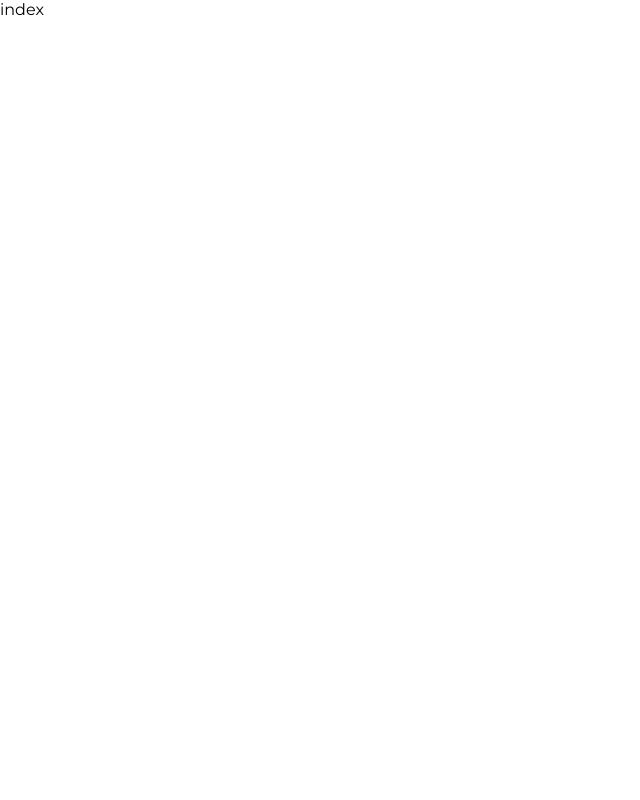
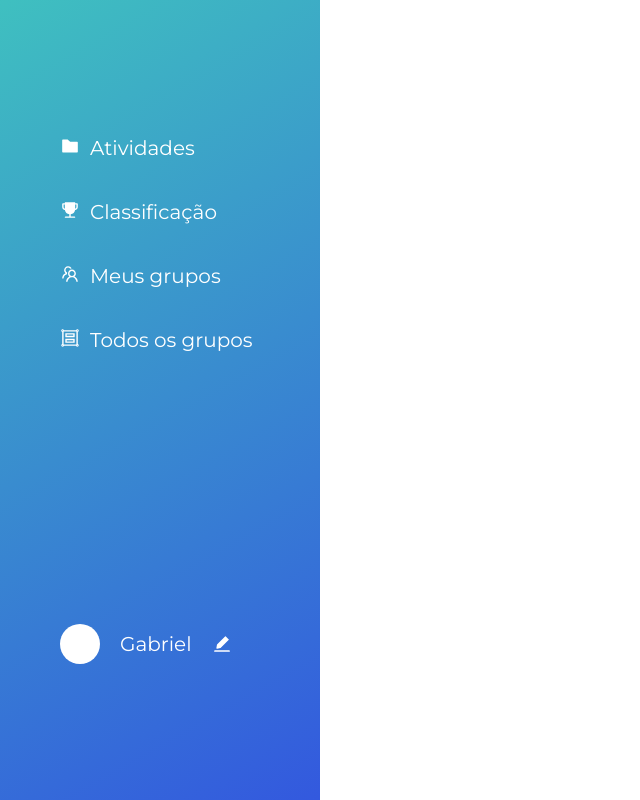
Before and after one commit to laudemirjunior/note-time, a React (Create React App) app: page /dashboard in a window 1280 px wide. Shown: the whole page, without its empty margins (0-640 px from the left). Built offline with nearby package versions, Linux system fonts and the light colour scheme.

Commit message:
feat: finish sadBar

```diff
--- /dev/null
+++ b/src/components/sadBar/index.js
@@ -0,0 +1,46 @@
+import React from "react";
+import { Container } from "./styles";
+import {
+  AiFillTrophy,
+  AiFillFolder,
+  AiOutlineGroup,
+  AiOutlineTeam,
+  AiFillEdit,
+} from "react-icons/ai";
+import { useNavigate } from "react-router-dom";
+
+export default function SadBar() {
+  const navigate = useNavigate();
+
+  return (
+    <Container>
+      <div id="links">
+        <div onClick={() => navigate("/")}>
+          <AiFillFolder />
+          <p>Atividades</p>
+        </div>
+        <div onClick={() => navigate("/")}>
+          <AiFillTrophy />
+          <p>Classificação</p>
+        </div>
+        <div onClick={() => navigate("/")}>
+          <AiOutlineTeam />
+          <p>Meus grupos</p>
+        </div>
+        <div onClick={() => navigate("/")}>
+          <AiOutlineGroup />
+          <p>Todos os grupos</p>
+        </div>
+      </div>
+      <div id="user">
+        <div>
+          <div />
+          <p>Gabriel</p>
+          <a>
+            <AiFillEdit />
+          </a>
+        </div>
+      </div>
+    </Container>
+  );
+}
--- /dev/null
+++ b/src/components/sadBar/styles.js
@@ -0,0 +1,57 @@
+import styled from "styled-components";
+
+export const Container = styled.div`
+  position: absolute;
+  height: 100vh;
+  width: 320px;
+  background: linear-gradient(
+    150.58deg,
+    rgba(15, 176, 176, 0.8) 0%,
+    rgba(0, 47, 214, 0.8) 100%
+  );
+  display: flex;
+  flex-direction: column;
+  justify-content: space-around;
+  #links {
+    display: flex;
+    flex-direction: column;
+    align-items: center;
+    gap: 40px;
+    div {
+      display: flex;
+      width: 200px;
+      gap: 10px;
+      font-size: 20px;
+      color: var(--white);
+
+      cursor: pointer;
+    }
+  }
+  #user {
+    display: flex;
+    align-items: center;
+    justify-content: center;
+    div {
+      width: 200px;
+      display: flex;
+      align-items: center;
+      gap: 20px;
+      div {
+        width: 40px;
+        height: 40px;
+        background-color: var(--white);
+        border-radius: 50%;
+      }
+      p,
+      a {
+        font-size: 20px;
+        color: var(--white);
+      }
+      a {
+        display: flex;
+        align-items: center;
+        justify-content: center;
+      }
+    }
+  }
+`;
--- a/src/pages/dashboard/index.js
+++ b/src/pages/dashboard/index.js
@@ -1,5 +1,10 @@
 import React from "react";
+import SadBar from "../../components/sadBar";
 
 export default function Dashboard() {
-  return <div>index</div>;
+  return (
+    <>
+      <SadBar />
+    </>
+  );
 }
--- a/src/routes/index.js
+++ b/src/routes/index.js
@@ -7,8 +7,8 @@ export default function Router() {
   return (
     <Routes>
       <Route path="/" element={<Home />} />
-      <Route path="Login" element={<Login />} />
-      <Route path="Dashboard" element={<Dashboard />} />
+      <Route path="login" element={<Login />} />
+      <Route path="dashboard" element={<Dashboard />} />
     </Routes>
   );
 }
```
